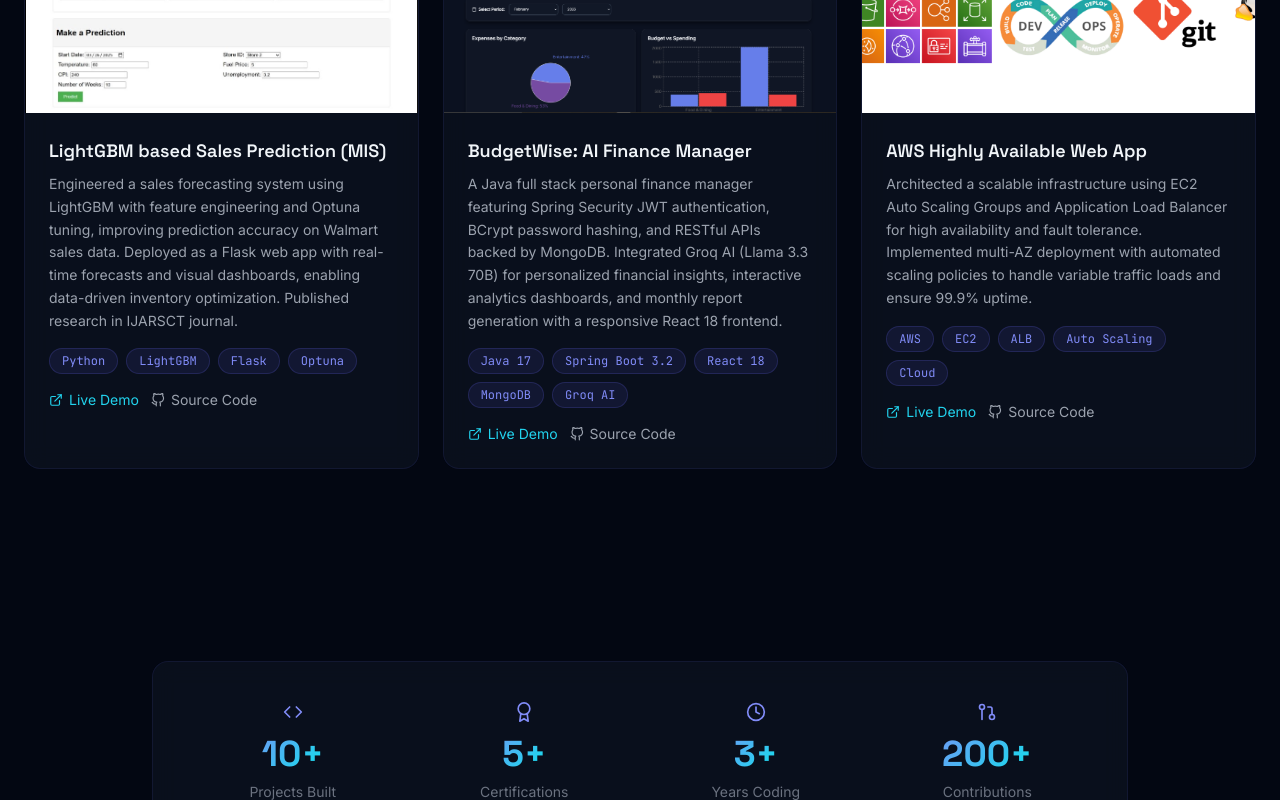
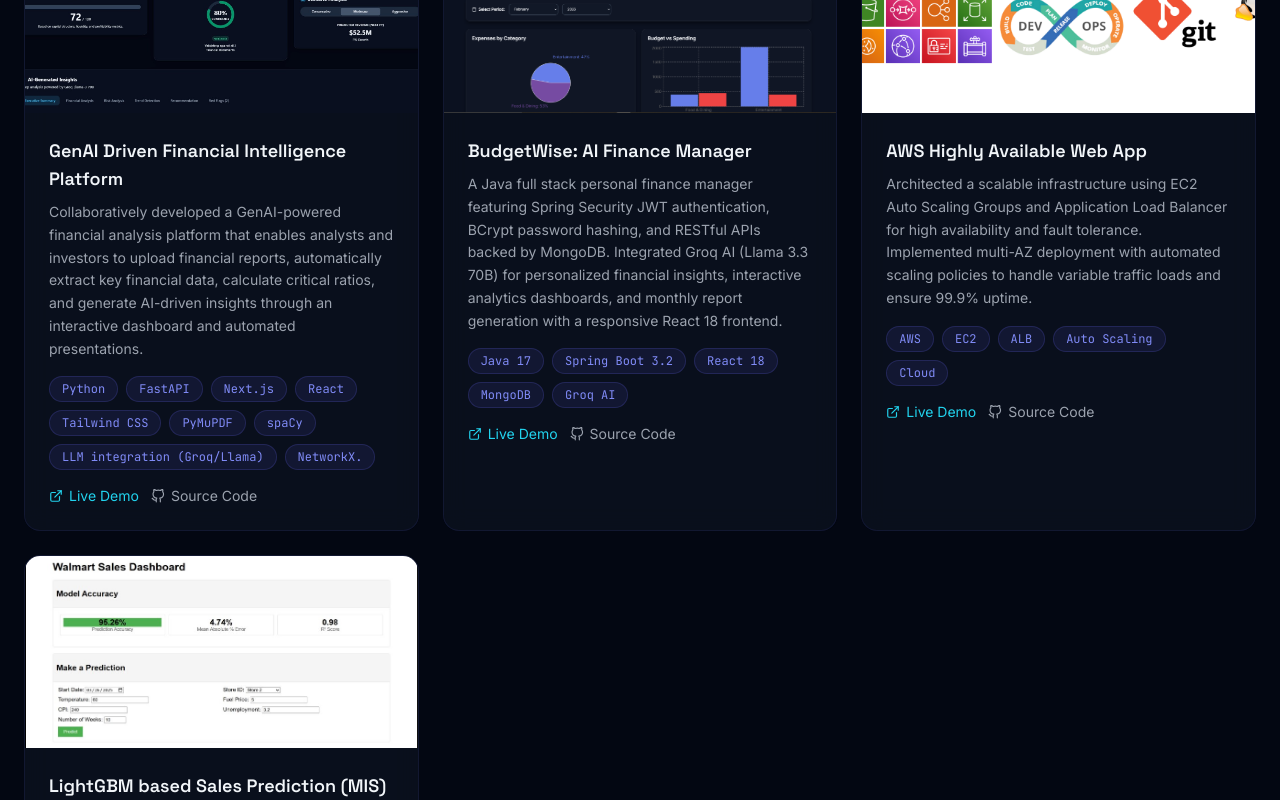
Before and after one commit to omkaravasare/portfolio, a React (Vite) app: page / in a window 1280 px wide. Shown: the part 2320-3120 px from the top of the page. Built offline with nearby package versions, Linux system fonts and the light colour scheme.

Commit message:
updated projects section

```diff
--- a/src/components/Projects.jsx
+++ b/src/components/Projects.jsx
@@ -4,15 +4,16 @@
 import budgetwiseimage from '../assets/budgetwise.PNG';
 import sfimage from '../assets/sf.jpg';
 import awsimage from '../assets/aws.png';
+import primage from '../assets/project1.jpeg';
 
 const projects = [
   {
-    title: 'LightGBM based Sales Prediction (MIS)',
-    description: 'Engineered a sales forecasting system using LightGBM with feature engineering and Optuna tuning, improving prediction accuracy on Walmart sales data. Deployed as a Flask web app with real-time forecasts and visual dashboards, enabling data-driven inventory optimization. Published research in IJARSCT journal.',
-    image: sfimage,
-    technologies: ['Python', 'LightGBM', 'Flask', 'Optuna'],
+    title: 'GenAI Driven Financial Intelligence Platform',
+    description: 'Collaboratively developed a GenAI-powered financial analysis platform that enables analysts and investors to upload financial reports, automatically extract key financial data, calculate critical ratios, and generate AI-driven insights through an interactive dashboard and automated presentations.',
+    image: primage,
+    technologies: ['Python', 'FastAPI', 'Next.js', 'React', 'Tailwind CSS', 'PyMuPDF', 'spaCy', 'LLM integration (Groq/Llama)', 'NetworkX.'],
     liveUrl: '',
-    githubUrl: 'https://github.com/omkaravasare/sales_prediction',
+    githubUrl: 'https://github.com/pranavtdhote/GenAI-Financial-Intelligence-Platform',
   },
   {
     title: 'BudgetWise: AI Finance Manager',
@@ -27,6 +28,14 @@
     description: 'Architected a scalable infrastructure using EC2 Auto Scaling Groups and Application Load Balancer for high availability and fault tolerance. Implemented multi-AZ deployment with automated scaling policies to handle variable traffic loads and ensure 99.9% uptime.',
     image: awsimage,
     technologies: ['AWS', 'EC2', 'ALB', 'Auto Scaling', 'Cloud'],
+  },
+  {
+    title: 'LightGBM based Sales Prediction (MIS)',
+    description: 'Engineered a sales forecasting system using LightGBM with feature engineering and Optuna tuning, improving prediction accuracy on Walmart sales data. Deployed as a Flask web app with real-time forecasts and visual dashboards, enabling data-driven inventory optimization. Published research in IJARSCT journal.',
+    image: sfimage,
+    technologies: ['Python', 'LightGBM', 'Flask', 'Optuna'],
+    liveUrl: 'https://www.researchgate.net/publication/390476554_LightGBM_based_Machine_Learning_Approach_for_Sales_Prediction',
+    githubUrl: 'https://github.com/omkaravasare/sales_prediction',
   },
 ];
 
```
Also changed, not shown: src/assets/project1.jpeg (added).
